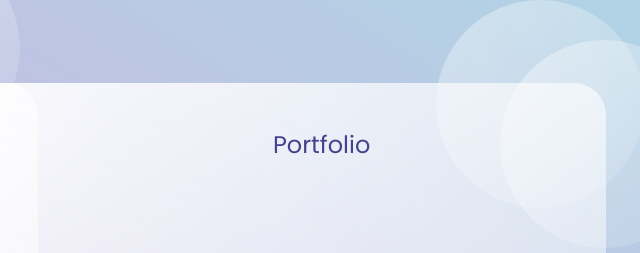
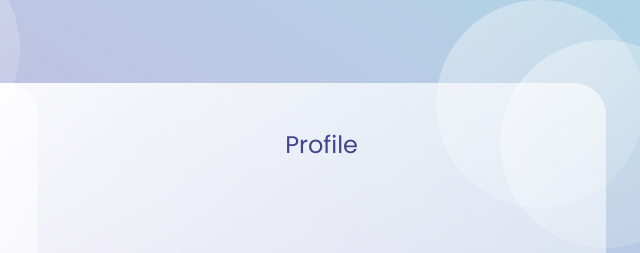
Before and after one commit to Alok-1512/Glass_Profile, a plain HTML site: page index.html in a window 1280 px wide. Shown: the top 253 px of the page, 444-1084 px from the left. Drawn offline with Linux system fonts and the light colour scheme; a web font is replaced by a local one.

Commit message:
Update index.html

```diff
--- a/index.html
+++ b/index.html
@@ -46,7 +46,7 @@
 
     <div class="portfolio">
       <div class="status">
-        <h2>Portfolio</h2>
+        <h2>Profile</h2>
       </div>
       <div class="cards">
         <div class="card">
```
